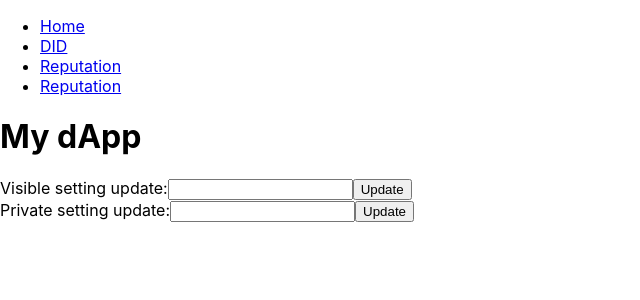
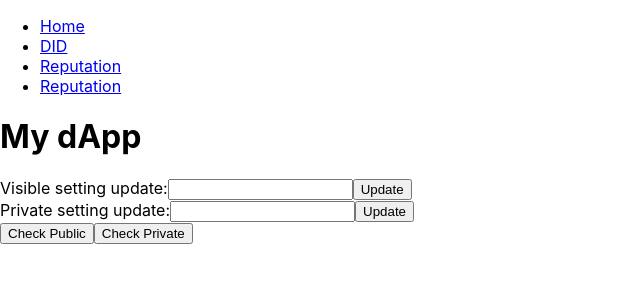
Before and after one commit to JeznaSpianca/fog-betting-app, a React (Create React App) app in the folder front-end/: page /did in a window 1280 px wide. Shown: the top 300 px of the page, without its empty margins (0-640 px from the left). Built offline with nearby package versions, Linux system fonts and the light colour scheme; what web3 would draw is missing.

Commit message:
UI of did.js

```diff
--- a/front-end/src/pages/Did.js
+++ b/front-end/src/pages/Did.js
@@ -25,6 +25,9 @@ export function DID() {
             </label>
             <button type="submit">Update</button>
         </form>
+        <button type="submit">Check Public </button>
+        <button type="submit">Check Private</button>
+
       </div>
     );
   }
```
